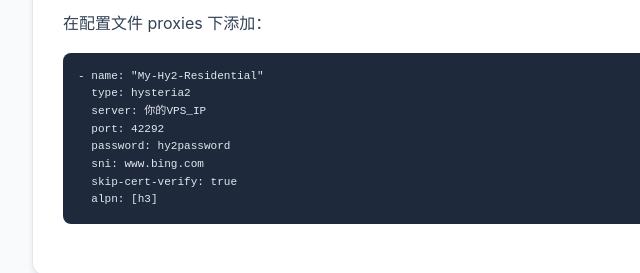
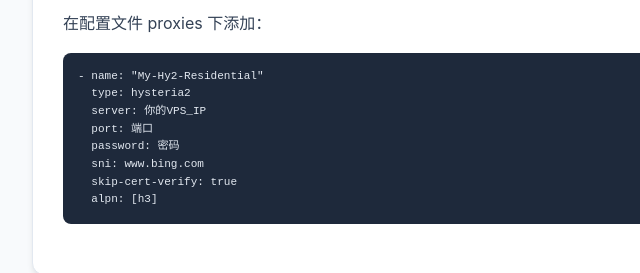
Before and after one commit to fyqx1224-blip/VPS, a plain HTML site: page index.html in a window 1280 px wide. Shown: the part 3080-3353 px from the top of the page, 183-823 px from the left. Drawn offline with Linux system fonts and the light colour scheme.

Commit message:
Update index.html

```diff
--- a/index.html
+++ b/index.html
@@ -259,8 +259,8 @@
 <pre><code>- name: "My-Hy2-Residential"
   type: hysteria2
   server: 你的VPS_IP
-  port: 42292
-  password: hy2password
+  port: 端口
+  password: 密码
   sni: www.bing.com
   skip-cert-verify: true
   alpn: [h3]</code></pre>
```
